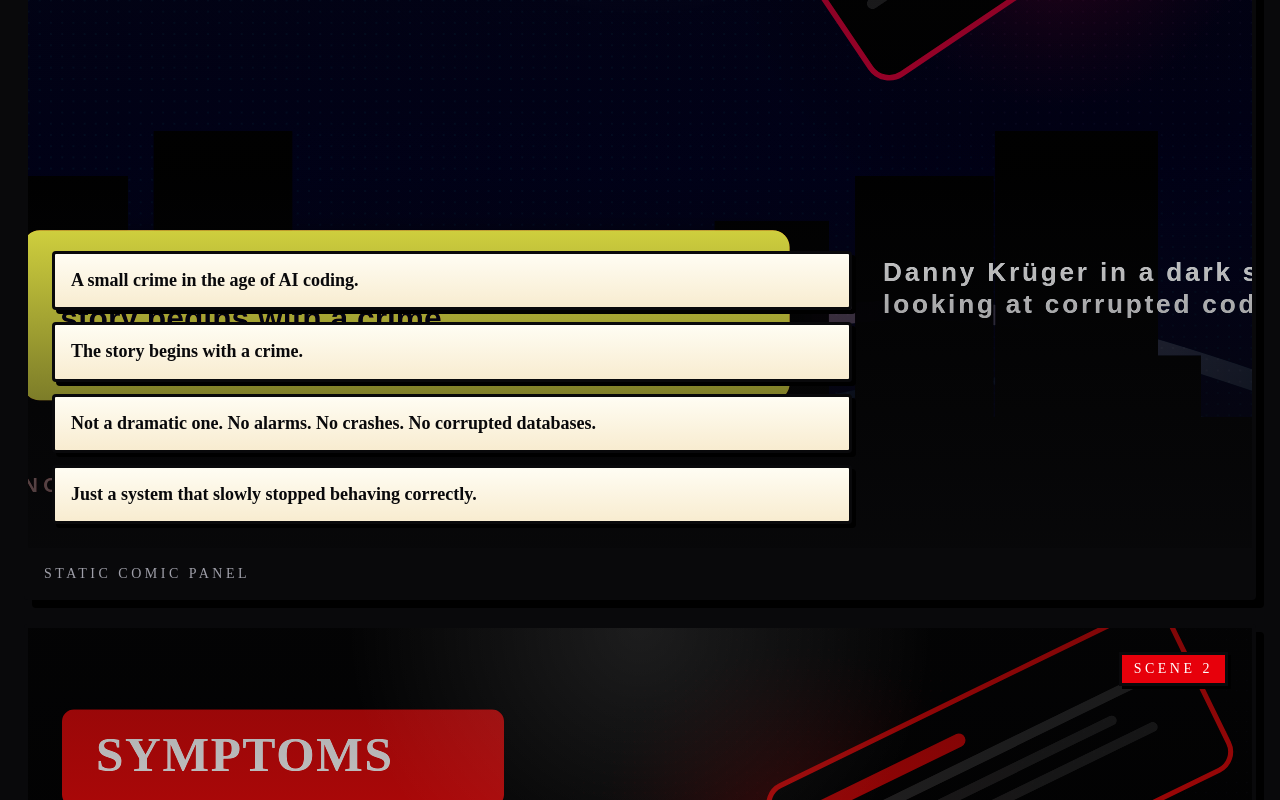
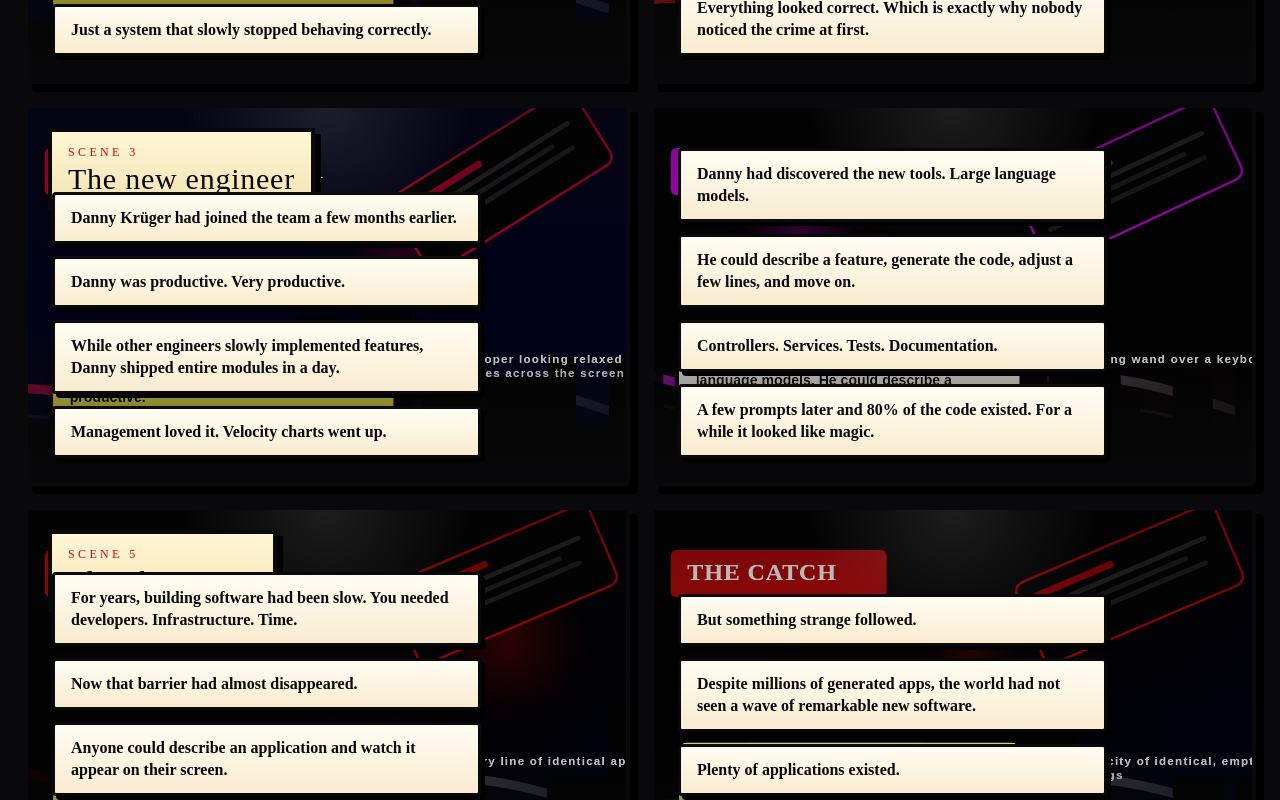
Before and after one commit to voku/LLMComic, a React (Vite) app: page / in a window 1280 px wide. Shown: the part 1120-1920 px from the top of the page. Built offline with nearby package versions, Linux system fonts and the light colour scheme; a web font is replaced by a local one.

Commit message:
feat: tighten comic strips into a panel grid
Co-authored-by: voku <264695+voku@users.noreply.github.com>

```diff
--- a/src/components/ComicPanel.tsx
+++ b/src/components/ComicPanel.tsx
@@ -18,14 +18,14 @@ export function ComicPanel({ panel, index, featured = false }: Props) {
           className="h-full w-full object-cover"
         />
         <div className="absolute inset-0 bg-[radial-gradient(circle_at_top,_rgba(255,255,255,0.10),_transparent_30%),linear-gradient(to_top,_rgba(9,9,11,0.82),_rgba(9,9,11,0.08)_45%,_rgba(9,9,11,0.38))]" />
-        <div className="absolute right-4 top-4 border-[3px] border-zinc-950 bg-red-600 px-3 py-1 text-xs font-[--font-comic-title] tracking-[0.25em] text-white shadow-[3px_3px_0px_0px_rgba(0,0,0,1)] md:right-6 md:top-6 md:text-sm">
-          SCENE {index + 1}
-        </div>
 
         {panel.title && (
-          <div className="absolute left-4 top-4 max-w-[min(82%,34rem)] md:left-6 md:top-6">
+          <div className="absolute left-3 top-3 max-w-[calc(100%-1.5rem)] md:left-5 md:top-5 md:max-w-[min(88%,32rem)]">
             <div className="inline-block max-w-full border-[4px] border-zinc-950 bg-[linear-gradient(180deg,#fff7d6_0%,#f4e3b3_100%)] px-4 py-3 shadow-[6px_6px_0px_0px_rgba(0,0,0,1)]">
-              <h2 className="font-[--font-comic-title] text-2xl leading-none tracking-wide text-zinc-950 md:text-4xl">
+              <p className="mb-1 font-[--font-comic-title] text-[10px] tracking-[0.28em] text-red-600 md:text-xs">
+                SCENE {index + 1}
+              </p>
+              <h2 className="font-[--font-comic-title] text-xl leading-none tracking-wide text-zinc-950 md:text-3xl">
                 {panel.title}
               </h2>
             </div>
@@ -33,13 +33,13 @@ export function ComicPanel({ panel, index, featured = false }: Props) {
         )}
 
         <div className="absolute inset-x-3 bottom-3 md:inset-x-6 md:bottom-6">
-          <div className="grid gap-3 md:max-w-[68%]">
+          <div className="grid gap-3 md:max-w-[78%]">
             {panel.textBlocks.map((text, textIndex) => (
               <div
                 key={textIndex}
                 className="rounded-sm border-[3px] border-zinc-950 bg-[linear-gradient(180deg,#fffdf3_0%,#f8ecd0_100%)] px-4 py-3 shadow-[4px_4px_0px_0px_rgba(0,0,0,1)]"
               >
-                <p className="font-[--font-comic] text-base font-bold leading-relaxed text-zinc-950 md:text-lg">
+                <p className="font-[--font-comic] text-sm font-bold leading-snug text-zinc-950 md:text-base">
                   {text}
                 </p>
               </div>
@@ -47,12 +47,6 @@ export function ComicPanel({ panel, index, featured = false }: Props) {
           </div>
         </div>
       </div>
-
-      <div className="border-t-[4px] border-zinc-950 bg-zinc-950 px-4 py-3">
-        <p className="font-[--font-comic-title] text-sm tracking-[0.25em] text-zinc-400">
-          STATIC COMIC PANEL
-        </p>
-      </div>
     </article>
   );
 }
--- a/src/components/ComicStrip.tsx
+++ b/src/components/ComicStrip.tsx
@@ -8,13 +8,12 @@ interface Props {
 
 export function ComicStrip({ panels, startIndex }: Props) {
   return (
-    <section className="mx-auto flex max-w-7xl flex-col gap-6 px-4 py-4 md:px-6 md:py-6">
+    <section className="mx-auto grid max-w-7xl gap-4 px-4 py-4 md:grid-cols-2 md:gap-5 md:px-6 md:py-6">
       {panels.map((panel, i) => (
         <ComicPanel
           key={panel.id}
           panel={panel}
           index={startIndex + i}
-          featured={i === 0}
         />
       ))}
     </section>
```
